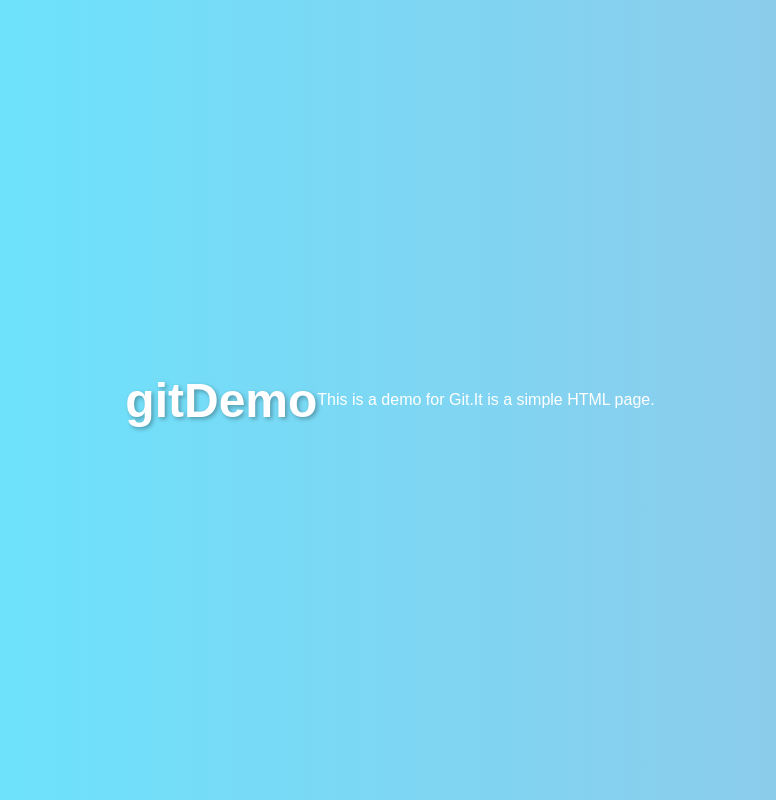
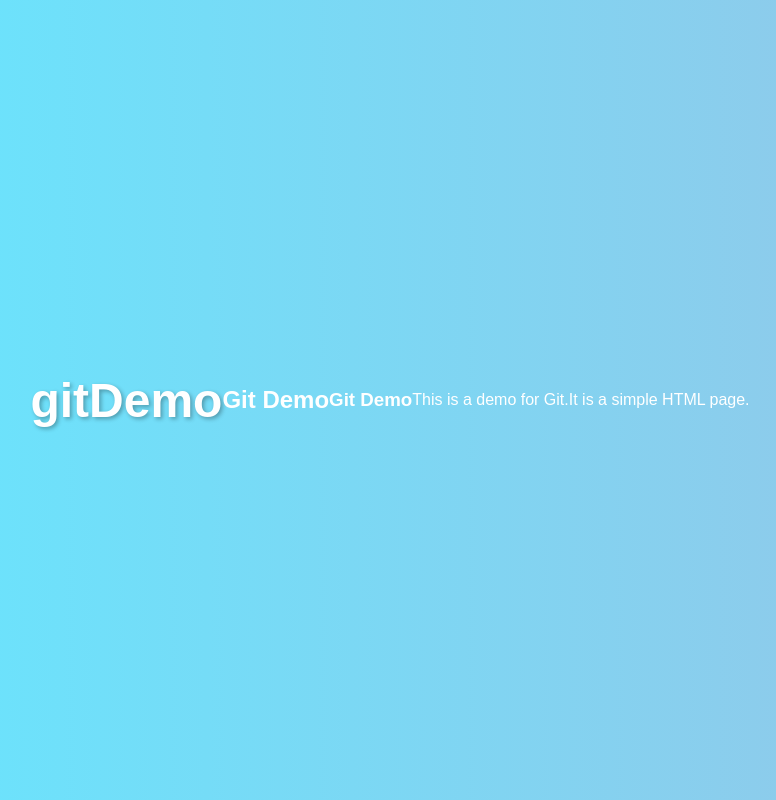
Before and after one commit to vaibDan/gitDemo, a plain HTML site: page index.html in a window 1280 px wide. Shown: the whole page, without its empty margins (250-1026 px from the left). Drawn offline with Linux system fonts and the light colour scheme.

Commit message:
changing h2

```diff
--- a/index.html
+++ b/index.html
@@ -10,6 +10,8 @@
 
 <body>
     <h1>gitDemo</h1>
+    <h2>Git Demo</h2>
+    <h3>Git Demo</h3>
     <p>This is a demo for Git.</p>
     <p>It is a simple HTML page.</p>
     <script src="app.js"></script>
```
